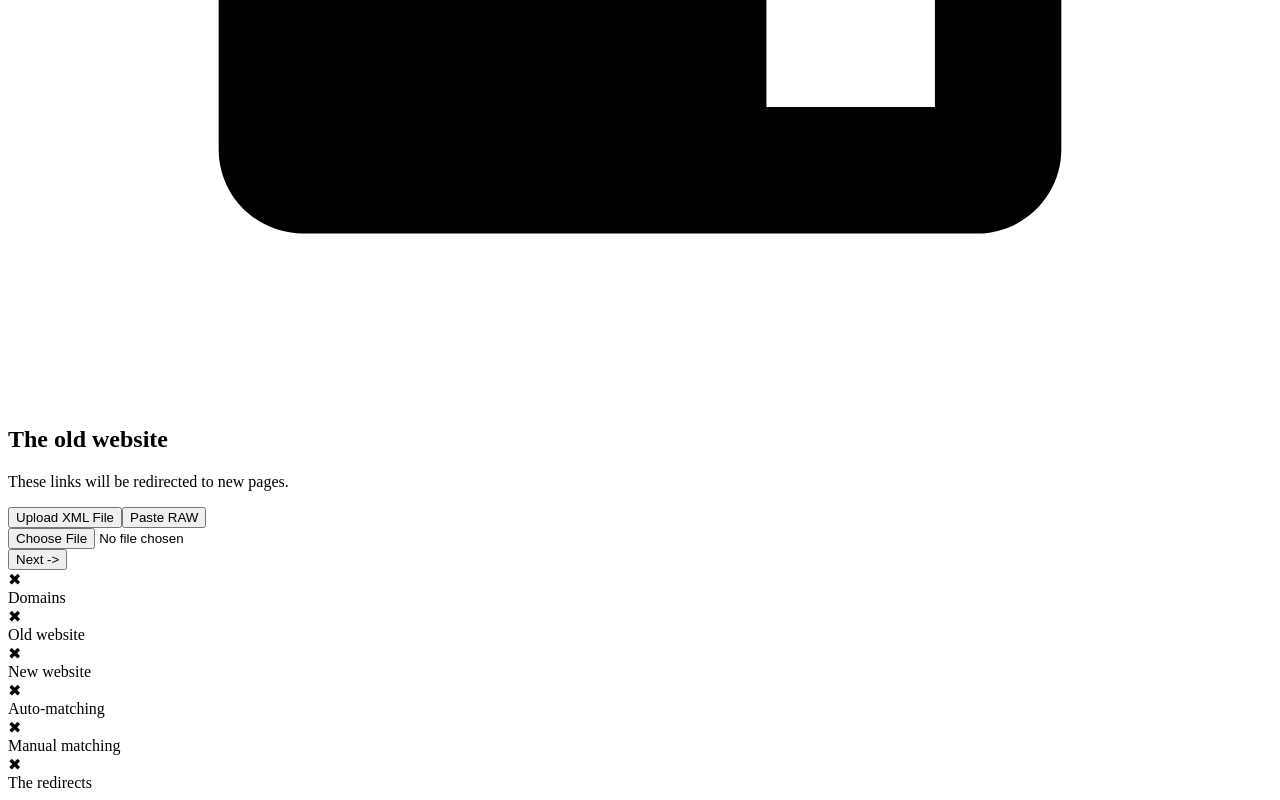
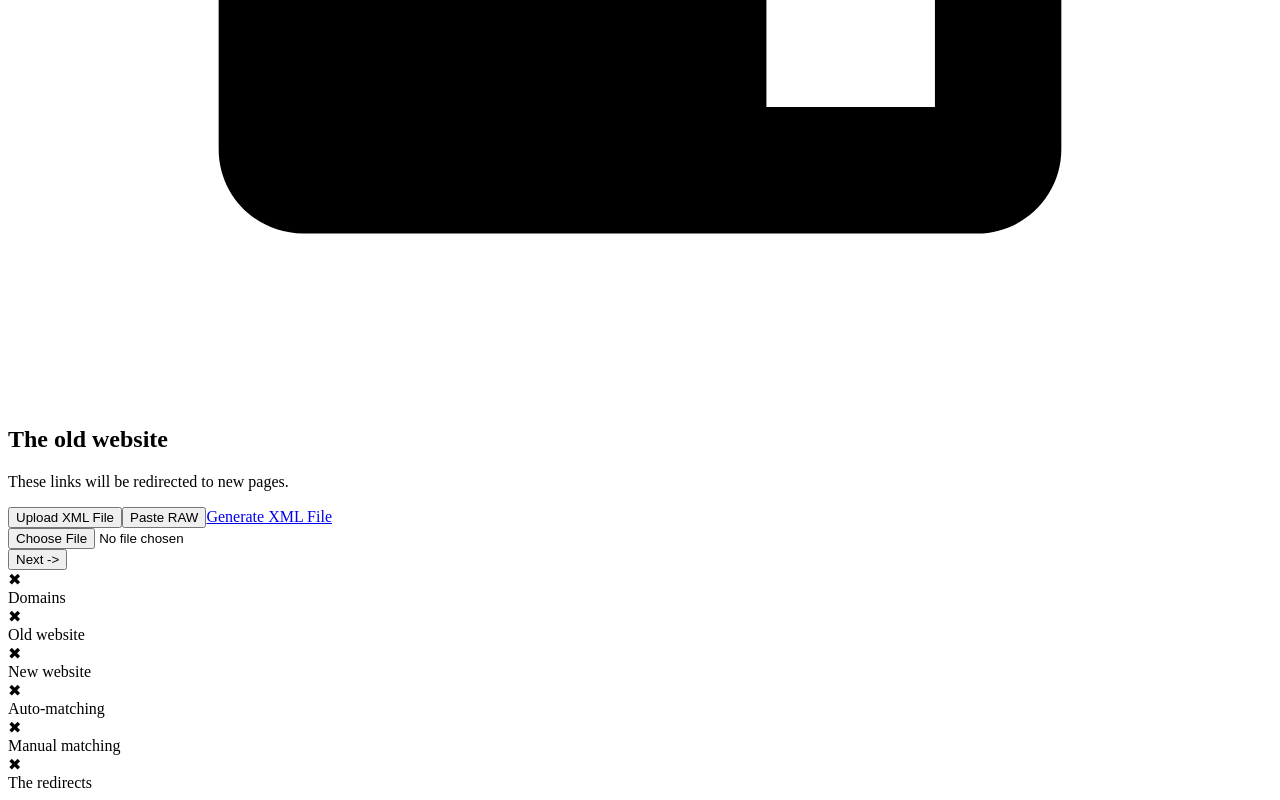
Before and after one commit to kolbykruger/redirector, a Vue app: page /stage-1 in a window 1280 px wide. Shown: the part 870-1670 px from the top of the page. Built offline with nearby package versions, Linux system fonts and the light colour scheme; the HTML template or start-up script is replaced by a standard one.

Commit message:
added extra option button for XML generation through 3rd-party

```diff
--- a/src/views/StageOne.vue
+++ b/src/views/StageOne.vue
@@ -8,6 +8,7 @@
             <div class="group buttons">
                 <button class="button" type="button" name="button" @click="toggleFileUpload" :class="{'button-active': showFileUpload}">Upload XML File</button>
                 <button class="button" type="button" name="button" @click="toggleTextarea" :class="{'button-active': showTextarea}">Paste RAW</button>
+                <a href="https://www.xml-sitemaps.com/" target="_blank" rel="nofollow" class="button">Generate XML File</a>
             </div>
         </div>
     </section>
--- a/src/views/StageTwo.vue
+++ b/src/views/StageTwo.vue
@@ -8,6 +8,7 @@
             <div class="group buttons">
                 <button class="button" type="button" name="button" @click="toggleFileUpload" :class="{'button-active': showFileUpload}">Upload XML File</button>
                 <button class="button" type="button" name="button" @click="toggleTextarea" :class="{'button-active': showTextarea}">Paste RAW</button>
+                <a href="https://www.xml-sitemaps.com/" target="_blank" rel="nofollow" class="button">Generate XML File</a>
             </div>
         </div>
     </section>
```
